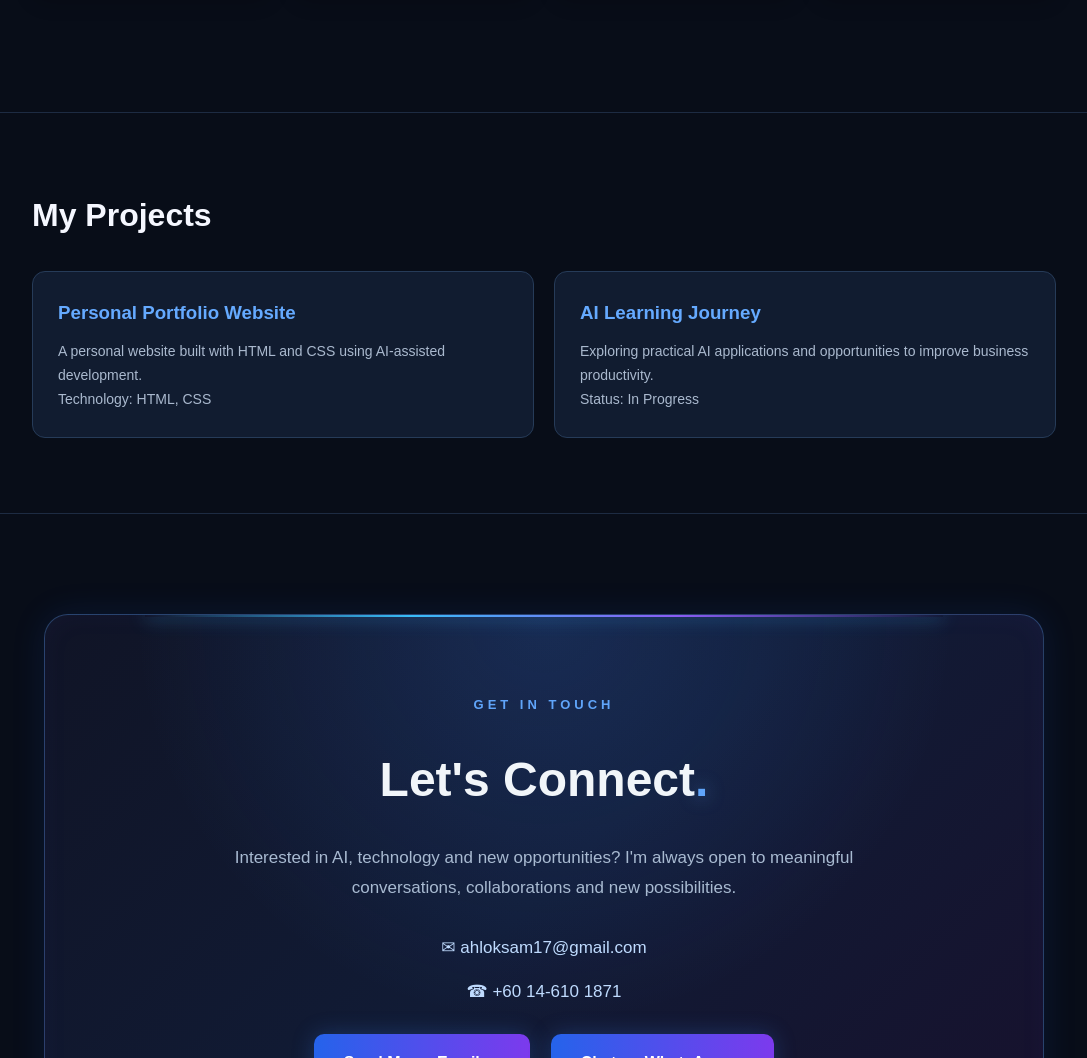
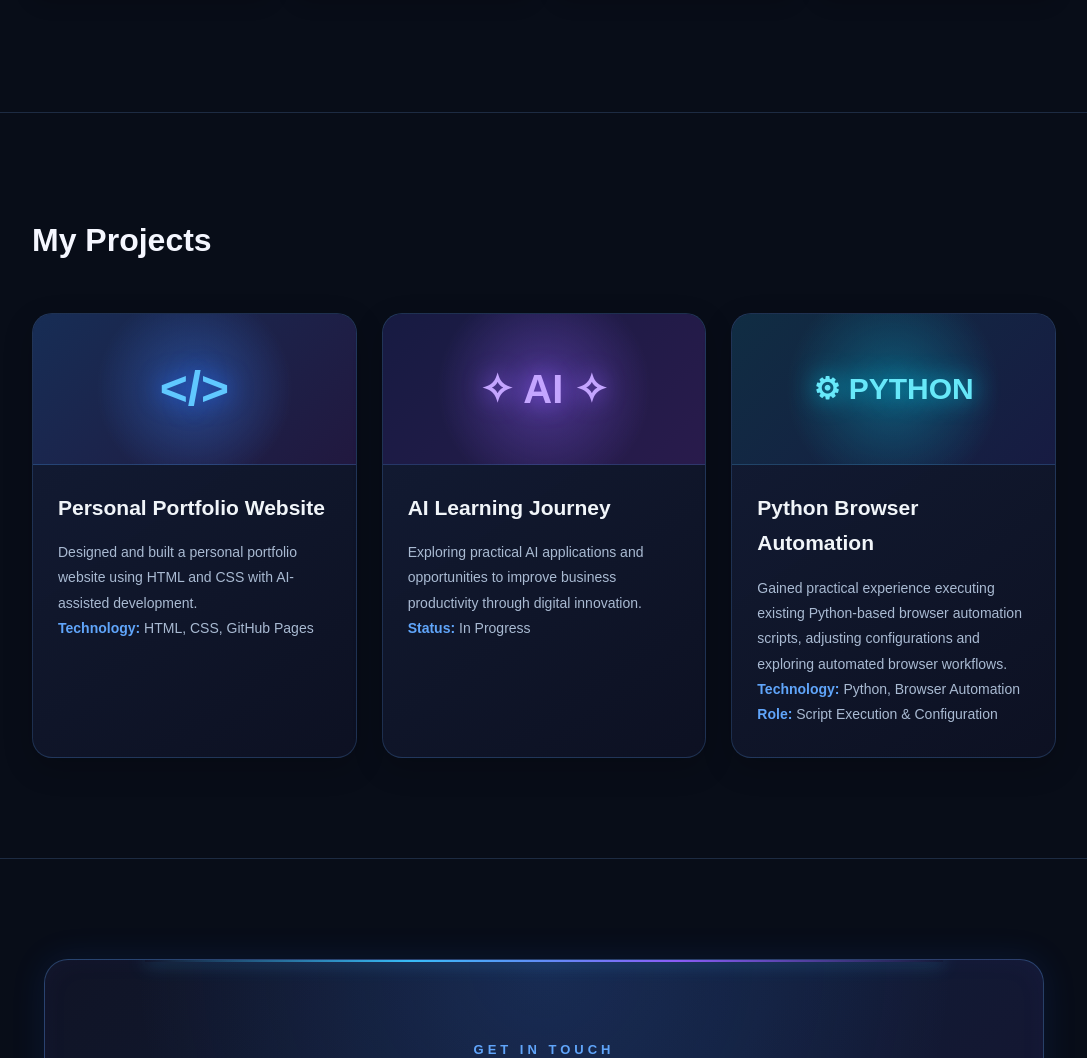
Before and after one commit to ahloksam17-bot/ahloksam17-bot.github.io, a plain HTML site: page index.html in a window 1280 px wide. Shown: the part 3545-4603 px from the top of the page, without its empty margins (96-1183 px from the left). Drawn offline with Linux system fonts and the light colour scheme.

Commit message:
Add files via upload

```diff
--- a/index.html
+++ b/index.html
@@ -549,6 +549,136 @@ footer {
         max-width: 240px;
     }
 }
+/* ===== PROJECT SHOWCASE ===== */
+
+#projects {
+    padding: 100px 10%;
+}
+
+#projects .cards {
+    display: grid;
+    grid-template-columns: repeat(3, minmax(0, 1fr));
+    gap: 25px;
+    margin-top: 45px;
+    align-items: stretch;
+}
+
+#projects .card {
+    position: relative;
+    padding: 0 25px 30px;
+    overflow: hidden;
+    background: linear-gradient(
+        145deg,
+        rgba(20, 30, 55, 0.95),
+        rgba(13, 17, 35, 0.98)
+    );
+    border: 1px solid rgba(96, 165, 250, 0.2);
+    border-radius: 20px;
+    transition: all 0.35s ease;
+    box-shadow: 0 10px 30px rgba(0, 0, 0, 0.2);
+}
+
+#projects .card::before {
+    content: "";
+    display: block;
+    height: 150px;
+    margin: 0 -25px 25px;
+    background:
+        radial-gradient(circle at 50% 50%,
+            rgba(59, 130, 246, 0.4),
+            transparent 55%),
+        linear-gradient(135deg, #172d55, #21183f);
+    border-bottom: 1px solid rgba(96, 165, 250, 0.2);
+}
+
+#projects .card:nth-child(1)::before {
+    content: "</>";
+    display: flex;
+    align-items: center;
+    justify-content: center;
+    color: #60c8ff;
+    font-size: 48px;
+    font-weight: 800;
+    text-shadow: 0 0 25px #2563eb;
+}
+
+#projects .card:nth-child(2)::before {
+    content: "✧ AI ✧";
+    display: flex;
+    align-items: center;
+    justify-content: center;
+    color: #c4a5ff;
+    font-size: 40px;
+    font-weight: 800;
+    text-shadow: 0 0 25px #8b5cf6;
+    background:
+        radial-gradient(circle at center,
+            rgba(139, 92, 246, 0.4),
+            transparent 60%),
+        linear-gradient(135deg, #171b42, #291b4c);
+}
+
+#projects .card:nth-child(3)::before {
+    content: "⚙ PYTHON";
+    display: flex;
+    align-items: center;
+    justify-content: center;
+    color: #67e8f9;
+    font-size: 30px;
+    font-weight: 800;
+    text-shadow: 0 0 25px #06b6d4;
+    background:
+        radial-gradient(circle at center,
+            rgba(6, 182, 212, 0.35),
+            transparent 60%),
+        linear-gradient(135deg, #102d43, #171b42);
+}
+
+#projects .card h3 {
+    color: #f1f5f9;
+    font-size: 21px;
+    margin-bottom: 15px;
+}
+
+#projects .card p {
+    color: #a9bad2;
+    font-size: 14px;
+    line-height: 1.8;
+}
+
+#projects .card strong {
+    color: #60a5fa;
+}
+
+#projects .card:hover {
+    transform: translateY(-10px);
+    border-color: rgba(96, 165, 250, 0.7);
+    box-shadow:
+        0 15px 40px rgba(37, 99, 235, 0.2),
+        0 0 25px rgba(139, 92, 246, 0.12);
+}
+
+/* Responsive Layout */
+
+@media (max-width: 900px) {
+    #projects .cards {
+        grid-template-columns: repeat(2, minmax(0, 1fr));
+    }
+}
+
+@media (max-width: 600px) {
+    #projects {
+        padding: 70px 6%;
+    }
+
+    #projects .cards {
+        grid-template-columns: 1fr;
+    }
+
+    #projects .card::before {
+        height: 130px;
+    }
+}
 
 </style>
 </head>
@@ -752,17 +882,40 @@ footer {
 
 <section id="projects">
     <h2 class="section-title">My Projects</h2>
+
     <div class="cards">
+
         <div class="card">
             <h3>Personal Portfolio Website</h3>
-            <p>A personal website built with HTML and CSS using AI-assisted development.</p>
-            <p>Technology: HTML, CSS</p>
+            <p>
+                Designed and built a personal portfolio website
+                using HTML and CSS with AI-assisted development.
+            </p>
+            <p><strong>Technology:</strong> HTML, CSS, GitHub Pages</p>
         </div>
+
         <div class="card">
             <h3>AI Learning Journey</h3>
-            <p>Exploring practical AI applications and opportunities to improve business productivity.</p>
-            <p>Status: In Progress</p>
+            <p>
+                Exploring practical AI applications and
+                opportunities to improve business productivity
+                through digital innovation.
+            </p>
+            <p><strong>Status:</strong> In Progress</p>
         </div>
+
+        <div class="card">
+            <h3>Python Browser Automation</h3>
+            <p>
+                Gained practical experience executing existing
+                Python-based browser automation scripts,
+                adjusting configurations and exploring
+                automated browser workflows.
+            </p>
+            <p><strong>Technology:</strong> Python, Browser Automation</p>
+            <p><strong>Role:</strong> Script Execution & Configuration</p>
+        </div>
+
     </div>
 </section>
 
```
